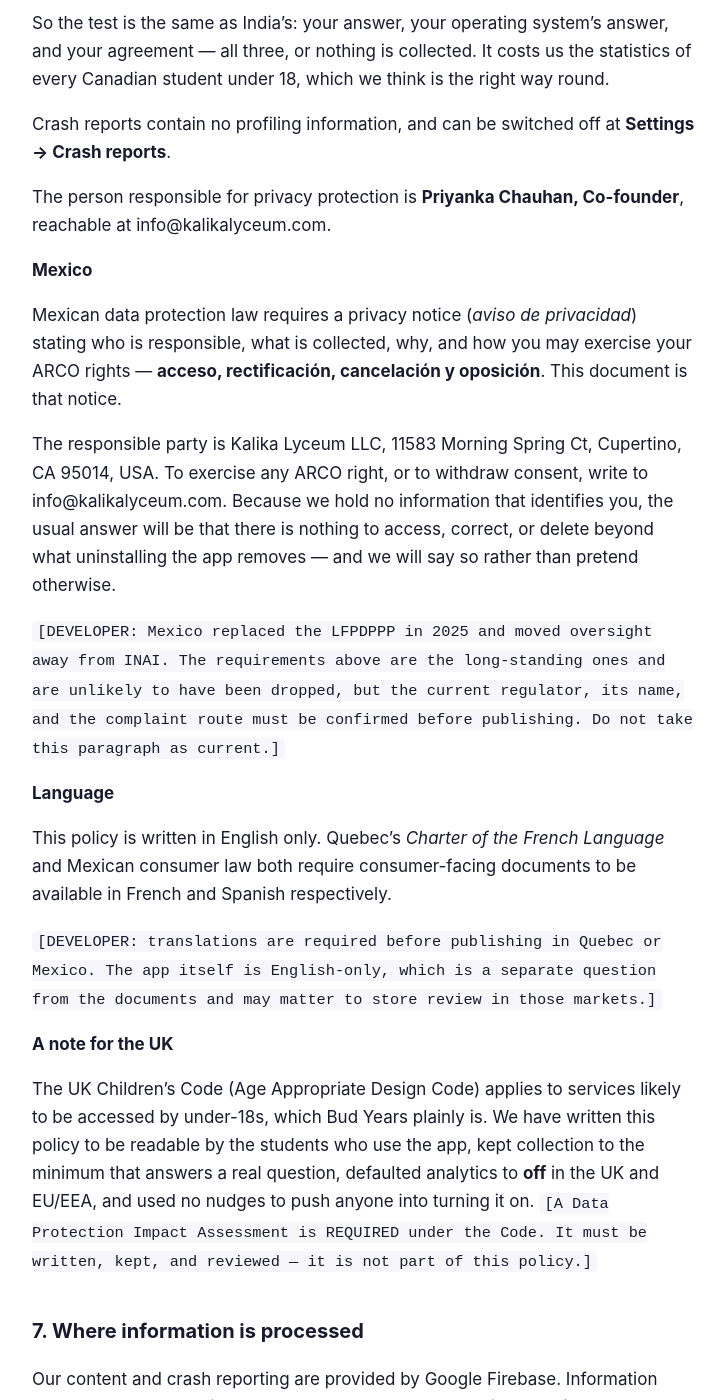
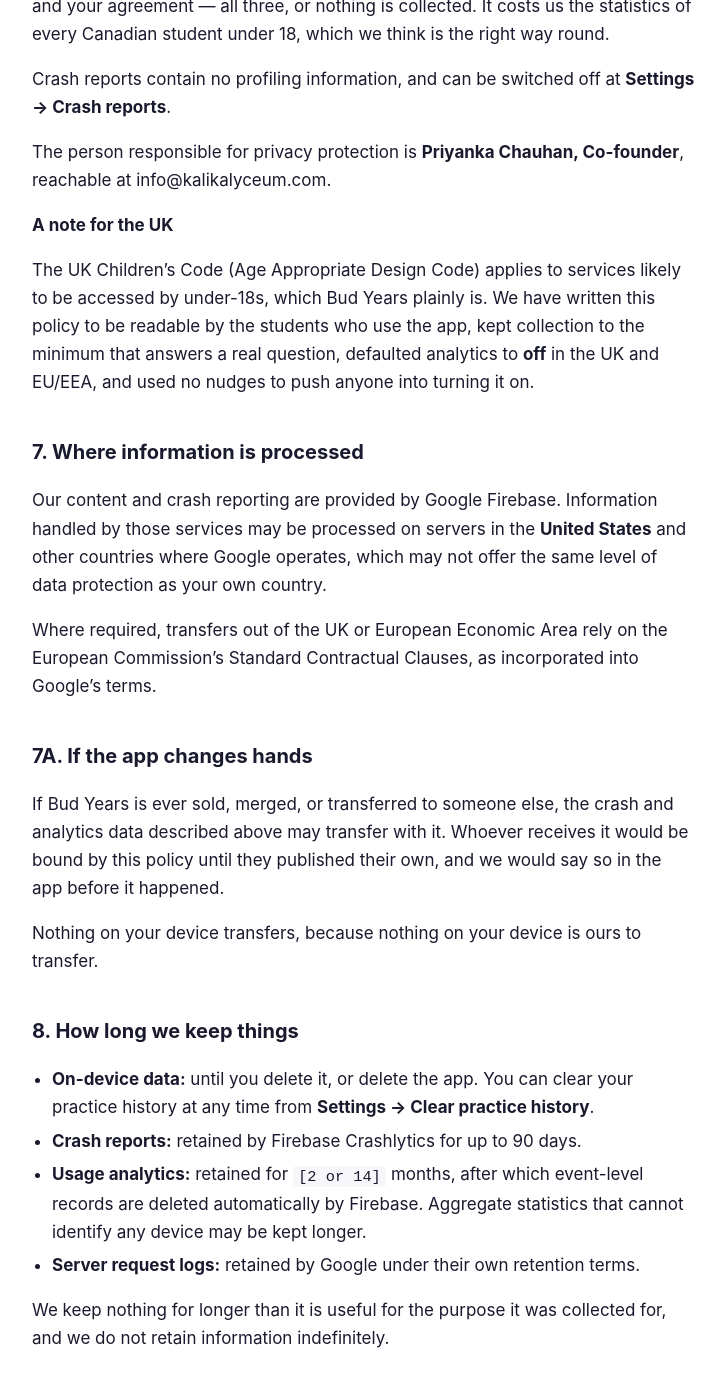
Before and after one commit to Anay-Chauhan/budyears-site, a Jekyll site: the page built from privacy.md, in a window 1280 px wide and 1400 px high, scrolled down 9863 px. Shown: the whole window, without its empty margins (276-1001 px from the left). Built offline with Jekyll 4.4.1, drawn with Linux system fonts in a browser that asks for light colours; some of the changed text lies outside the part shown.

Commit message:
Scope Mexico out of the first release; drop the DRAFT banner
Mexico's privacy section rested on a regulator (LFPDPPP/INAI) that
changed in 2025 and was never confirmed current — an inaccurate legal
claim about a market we don't list in is worse than removing it, so
it's gone until the current regulator is confirmed and it's restored
before ever listing there. Canada's text stays: the app genuinely
enforces its stricter consent rule, so removing accurate text would
understate what the code does. Canada must instead be excluded via
App Store/Play territory settings once listing decisions are made —
Quebec French becomes mandatory the moment it's sold there.

DRAFT banner removed as a deliberate decision to publish ahead of
full lawyer review, with review scheduled after launch. Effective
date bumped to match.

Co-Authored-By: Claude Sonnet 5 <noreply@anthropic.com>

```diff
--- a/privacy.md
+++ b/privacy.md
@@ -7,10 +7,8 @@ permalink: /privacy
 
 # Privacy Policy
 
-**DRAFT — not legal advice. Review with a qualified lawyer before publishing.**
-
-**Effective date:** September 19, 2026
-**Last updated:** September 19, 2026
+**Effective date:** September 21, 2026
+**Last updated:** September 21, 2026
 **Provided by:** Kalika Lyceum LLC, 11583 Morning Spring Ct, Cupertino, CA 95014, USA
 **Contact:** info@kalikalyceum.com
 
@@ -393,34 +391,6 @@ Crash reports contain no profiling information, and can be switched off at
 The person responsible for privacy protection is **Priyanka Chauhan,
 Co-founder**, reachable at info@kalikalyceum.com.
 
-**Mexico**
-
-Mexican data protection law requires a privacy notice (*aviso de privacidad*)
-stating who is responsible, what is collected, why, and how you may exercise
-your ARCO rights — **acceso, rectificación, cancelación y oposición**. This
-document is that notice.
-
-The responsible party is Kalika Lyceum LLC, 11583 Morning Spring Ct, Cupertino, CA 95014, USA. To exercise any ARCO
-right, or to withdraw consent, write to info@kalikalyceum.com. Because we
-hold no information that identifies you, the usual answer will be that there is
-nothing to access, correct, or delete beyond what uninstalling the app removes
-— and we will say so rather than pretend otherwise.
-
-`[DEVELOPER: Mexico replaced the LFPDPPP in 2025 and moved oversight away from
-INAI. The requirements above are the long-standing ones and are unlikely to
-have been dropped, but the current regulator, its name, and the complaint route
-must be confirmed before publishing. Do not take this paragraph as current.]`
-
-**Language**
-
-This policy is written in English only. Quebec's *Charter of the French
-Language* and Mexican consumer law both require consumer-facing documents to be
-available in French and Spanish respectively.
-
-`[DEVELOPER: translations are required before publishing in Quebec or Mexico.
-The app itself is English-only, which is a separate question from the documents
-and may matter to store review in those markets.]`
-
 **A note for the UK**
 
 The UK Children's Code (Age Appropriate Design Code) applies to services likely
@@ -428,8 +398,6 @@ to be accessed by under-18s, which Bud Years plainly is. We have written this
 policy to be readable by the students who use the app, kept collection to the
 minimum that answers a real question, defaulted analytics to **off** in the UK
 and EU/EEA, and used no nudges to push anyone into turning it on.
-`[A Data Protection Impact Assessment is REQUIRED under the Code. It must be
-written, kept, and reviewed — it is not part of this policy.]`
 
 ## 7. Where information is processed
 
```
Also changed, not shown: terms.md (+1 -3 lines).
